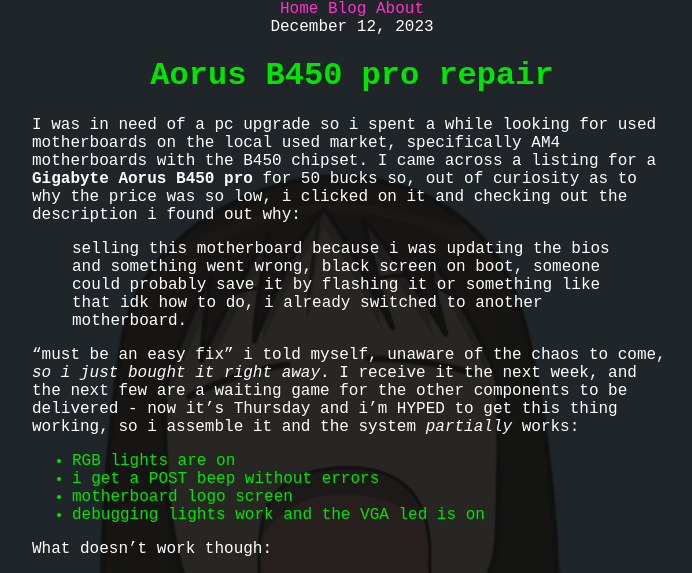
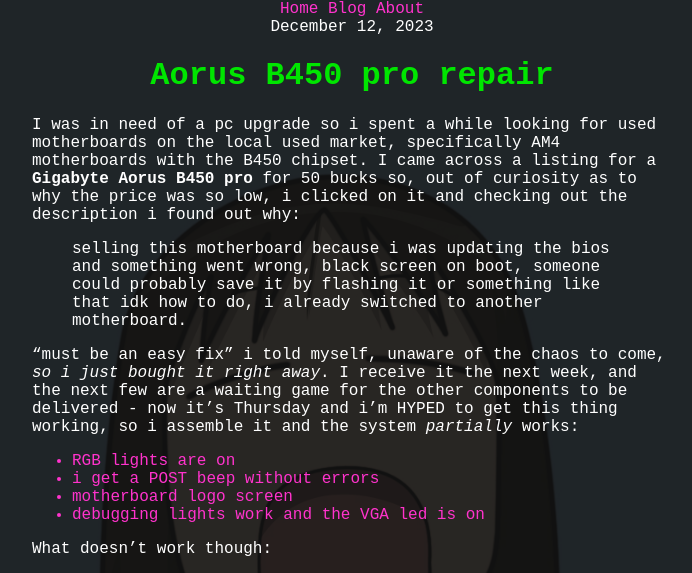
Before and after one commit to ambraglow/ambraglow.github.io, a Jekyll site: the page built from _posts/2023-12-12-aorusb450prorepair.md, in a window 1280 px wide. Shown: the top 573 px of the page, without its empty margins (288-980 px from the left). Built offline with Jekyll 4.4.1, drawn with Linux system fonts in a browser that asks for light colours; some web fonts are replaced.

Commit message:
Update style.scss

```diff
--- a/_sass/style.scss
+++ b/_sass/style.scss
@@ -114,7 +114,8 @@
 }
 .blog-post li {
   text-align:left;
-  margin:0rem 20rem
+  margin:0rem 20rem;
+  color: #FF33CC;
 }
 
 @media only screen and (max-width: 400px) {
```
